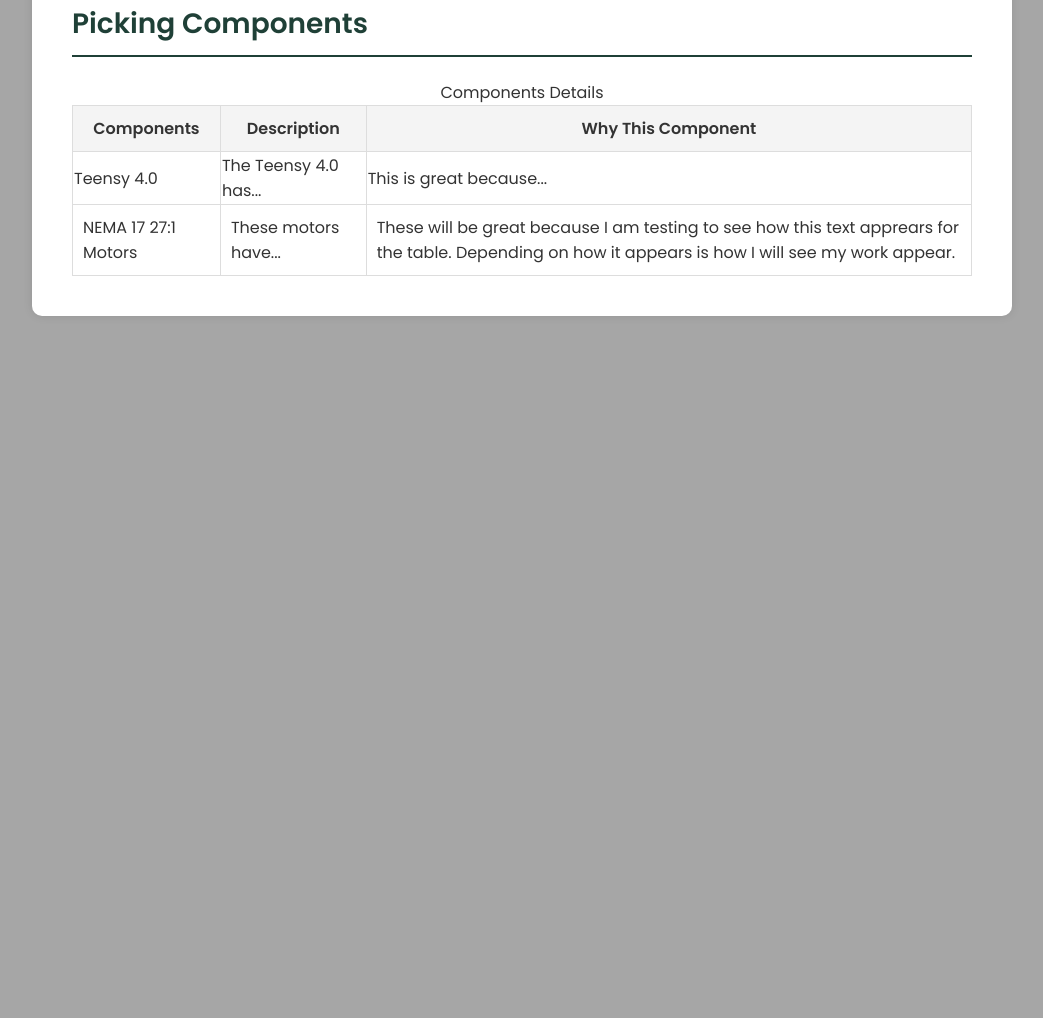
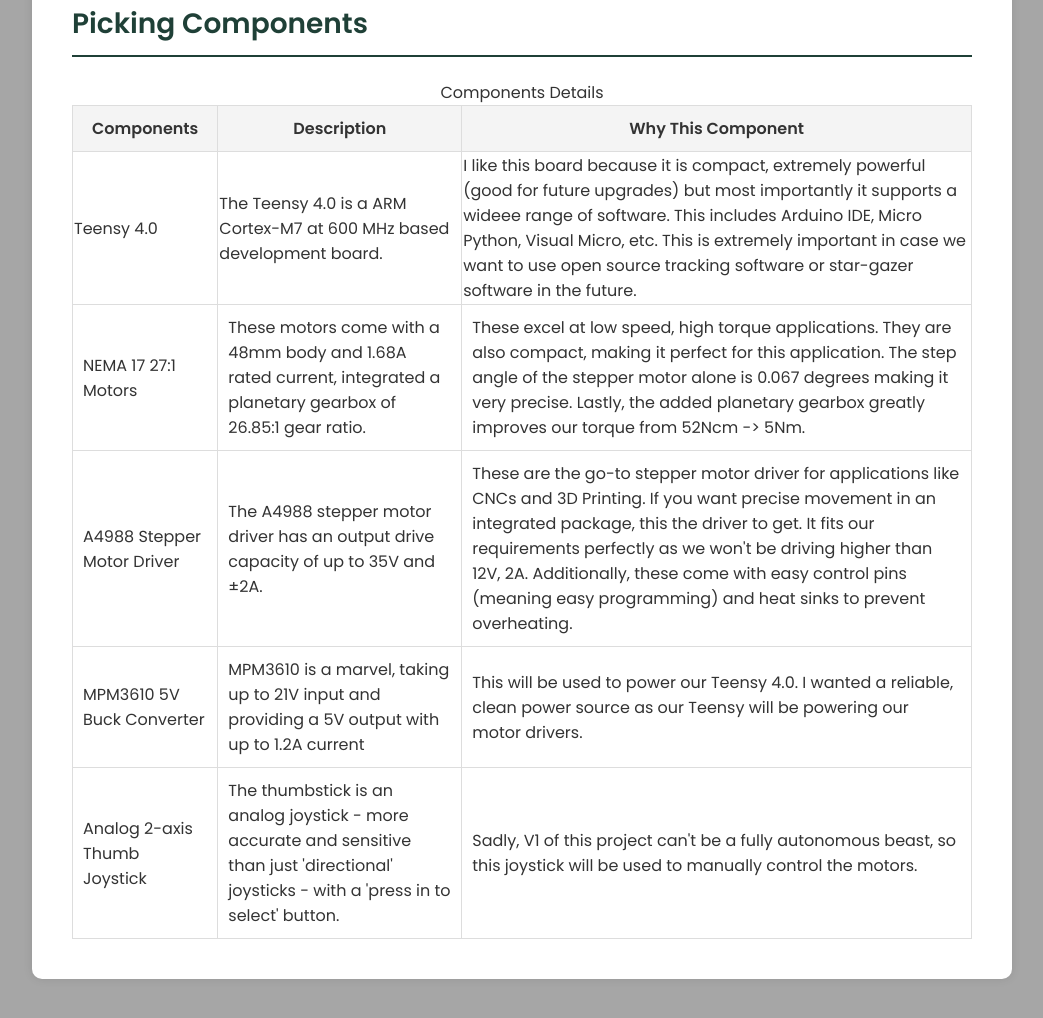
Before and after one commit to NatePortillo/LocalGadgetGarage, a plain HTML site: page blogs/blog_telecopeDriver.html in a window 1280 px wide. Shown: the part 1156-2174 px from the top of the page, without its empty margins (118-1161 px from the left). Before the commit the page ends 1512 px from the top, so only its background shows below. Drawn offline with Linux system fonts and the light colour scheme.

Commit message:
Add main components used for the project

```diff
--- a/blogs/blog_telecopeDriver.html
+++ b/blogs/blog_telecopeDriver.html
@@ -123,14 +123,39 @@
                 </tr>
                 <tr>
                     <td style="border: 1px solid #ddd; padding: 1px;">Teensy 4.0</td>
-                    <td style="border: 1px solid #ddd; padding: 1px;">The Teensy 4.0 has...</td>
-                    <td style="border: 1px solid #ddd; padding: 1px;">This is great because...</td>
+                    <td style="border: 1px solid #ddd; padding: 1px;">The Teensy 4.0 is a ARM Cortex-M7 at 600 MHz based development board. </td>
+                    <td style="border: 1px solid #ddd; padding: 1px;">I like this board because it is compact, extremely powerful (good for future upgrades) but most importantly it supports a wideee range of software. This includes Arduino IDE, Micro Python, Visual Micro, etc.
+                        This is extremely important in case we want to use open source tracking software or star-gazer software in the future.
+                    </td>
                 </tr>
                 <tr>
                     <td style="border: 1px solid #ddd; padding: 10px;">NEMA 17 27:1 Motors</td>
-                    <td style="border: 1px solid #ddd; padding: 10px;">These motors have...</td>
-                    <td style="border: 1px solid #ddd; padding: 10px;">These will be great because I am testing to see how this text apprears for the table. Depending on how it appears is how I will see my work appear.</td>
+                    <td style="border: 1px solid #ddd; padding: 10px;">These motors come with a 48mm body and 1.68A rated current, integrated a planetary gearbox of 26.85:1 gear ratio. </td>
+                    <td style="border: 1px solid #ddd; padding: 10px;">These excel at low speed, high torque applications. They are also compact, making it perfect for this application.
+                        The step angle of the stepper motor alone is 0.067 degrees making it very precise. Lastly, the added planetary gearbox greatly improves our torque from 52Ncm -> 5Nm.
+                    </td>
                 </tr>
+                <tr>
+                    <td style="border: 1px solid #ddd; padding: 10px;">A4988 Stepper Motor Driver</td>
+                    <td style="border: 1px solid #ddd; padding: 10px;">The A4988 stepper motor driver has an output drive capacity of up to 35V and ±2A.</td>
+                    <td style="border: 1px solid #ddd; padding: 10px;">These are the go-to stepper motor driver for applications like CNCs and 3D Printing. If you want precise movement in an integrated package, this
+                        the driver to get. It fits our requirements perfectly as we won't be driving higher than 12V, 2A. Additionally, these come with easy control pins (meaning easy programming) and heat sinks to prevent
+                        overheating.
+                </tr>
+                <tr>
+                    </td>
+                    <td style="border: 1px solid #ddd; padding: 10px;">MPM3610 5V Buck Converter</td>
+                    <td style="border: 1px solid #ddd; padding: 10px;">MPM3610 is a marvel, taking up to 21V input and providing a 5V output with up to 1.2A current</td>
+                    <td style="border: 1px solid #ddd; padding: 10px;">This will be used to power our Teensy 4.0. I wanted a reliable, clean power source as our Teensy will be powering our motor drivers.
+                    </td>
+                </tr>
+                <tr>
+                </td>
+                <td style="border: 1px solid #ddd; padding: 10px;">Analog 2-axis Thumb Joystick </td>
+                <td style="border: 1px solid #ddd; padding: 10px;">The thumbstick is an analog joystick - more accurate and sensitive than just 'directional' joysticks - with a 'press in to select' button.</td>
+                <td style="border: 1px solid #ddd; padding: 10px;">Sadly, V1 of this project can't be a fully autonomous beast, so this joystick will be used to manually control the motors.
+                </td>
+            </tr>
             </table>
         </section>
     </div>
```
